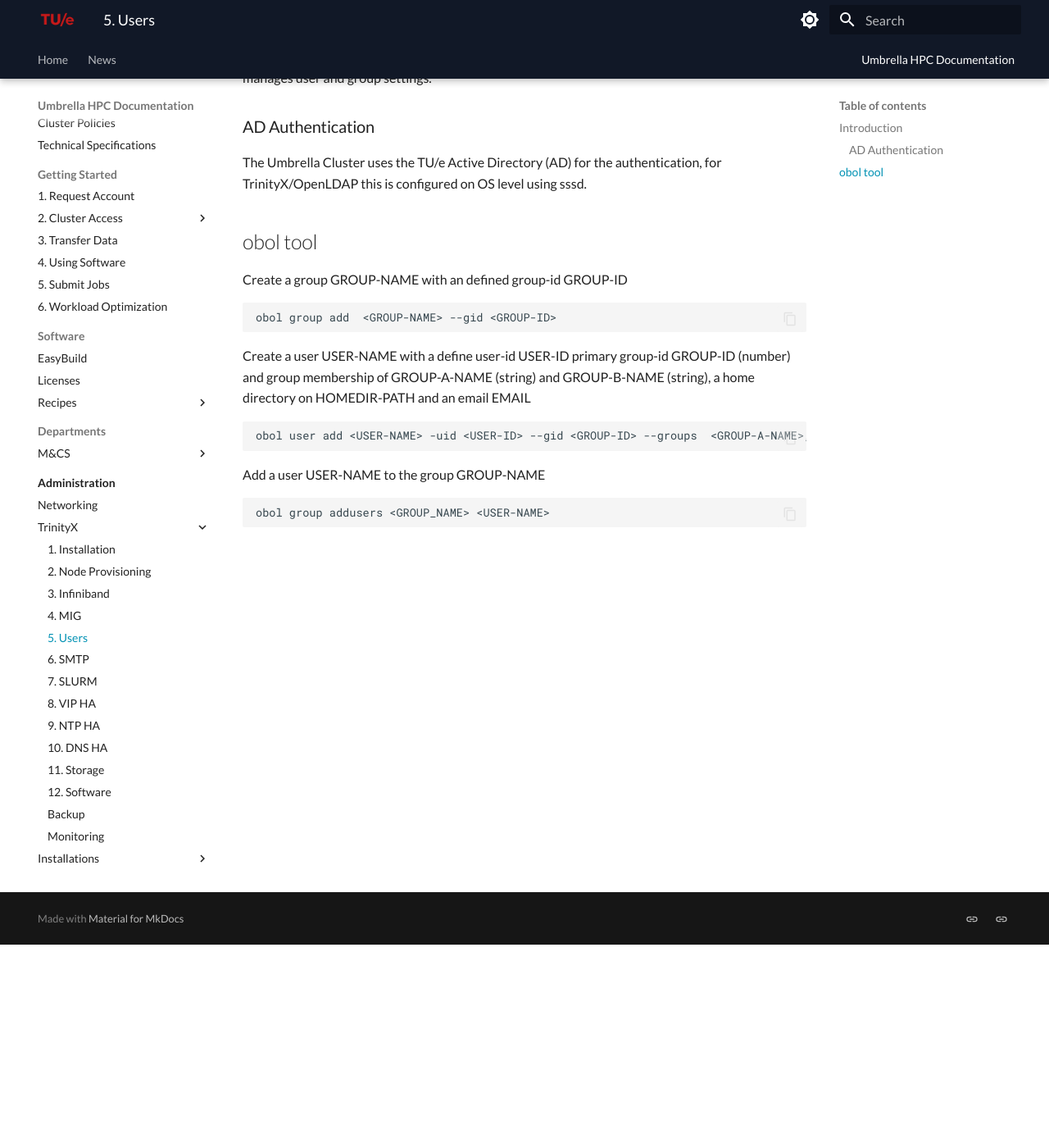
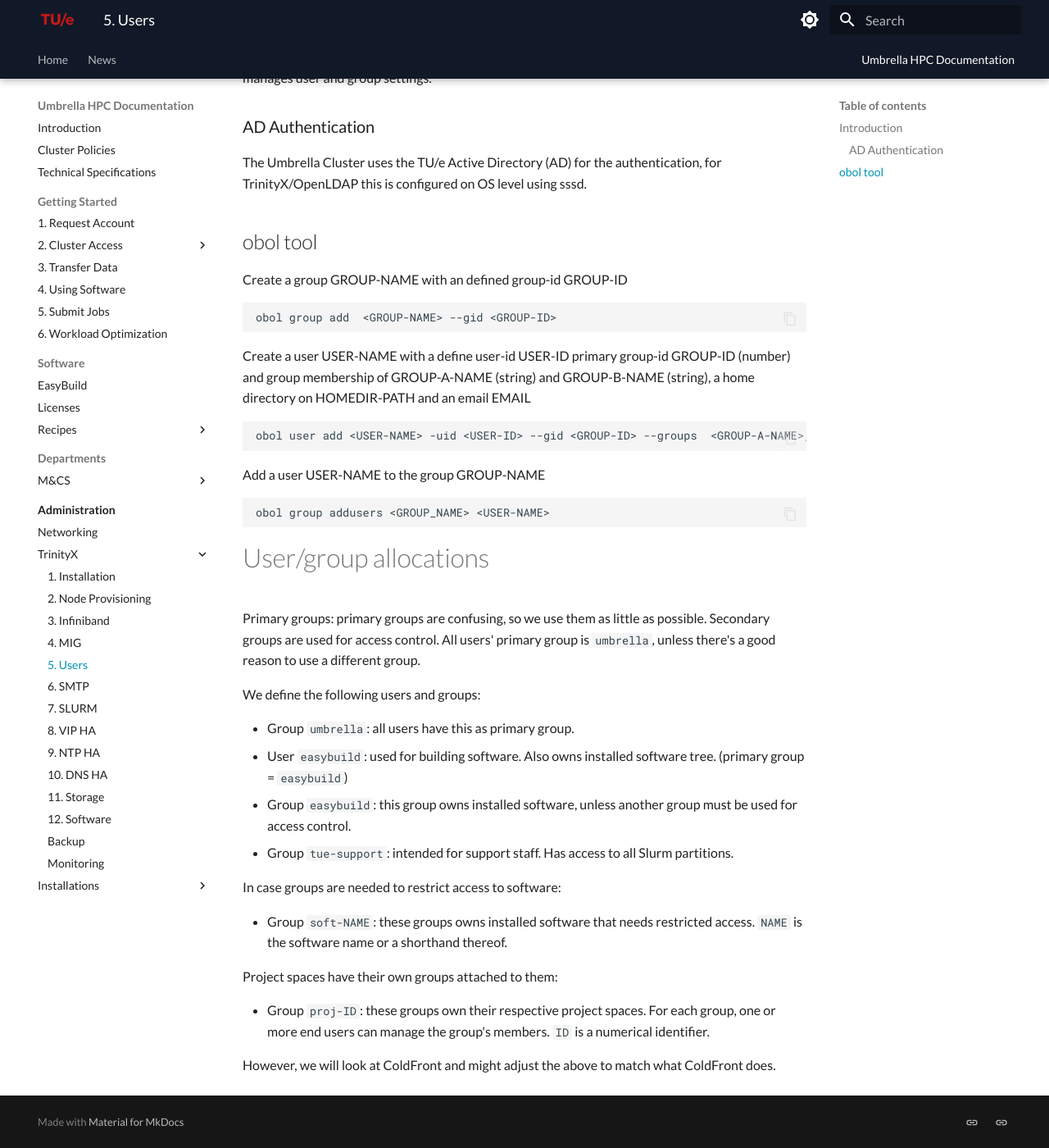
Before and after one commit to gferhpc/supercomputing.tue.nl, an MkDocs documentation site: the page built from pages/documentation/administration/trinityx/users.md, in a window 1280 px wide and 1400 px high, scrolled down 248 px. Shown: the whole window at 82% size. Built offline with MkDocs 1.6.1 and Material for MkDocs 9.7.7, drawn with Linux system fonts in a browser that asks for light colours.

Commit message:
trix: users: add some sort of policy for users/groups

````diff
--- a/pages/documentation/administration/trinityx/users.md
+++ b/pages/documentation/administration/trinityx/users.md
@@ -27,3 +27,24 @@
 ```shell
 obol group addusers <GROUP_NAME> <USER-NAME>
 ```
+
+# User/group allocations
+
+Primary groups: primary groups are confusing, so we use them as little as possible.  Secondary groups are used for access control.  All users' primary group is `umbrella`, unless there's a good reason to use a different group.
+
+We define the following users and groups:
+
+* Group `umbrella`: all users have this as primary group.
+* User `easybuild`: used for building software.  Also owns installed software tree.  (primary group = `easybuild`)
+* Group `easybuild`: this group owns installed software, unless another group must be used for access control.
+* Group `tue-support`: intended for support staff.  Has access to all Slurm partitions.
+
+In case groups are needed to restrict access to software:
+
+* Group `soft-NAME`: these groups owns installed software that needs restricted access.  `NAME` is the software name or a shorthand thereof.
+
+Project spaces have their own groups attached to them:
+
+* Group `proj-ID`: these groups own their respective project spaces.  For each group, one or more end users can manage the group's members.  `ID` is a numerical identifier.
+
+However, we will look at ColdFront and might adjust the above to match what ColdFront does.
````
